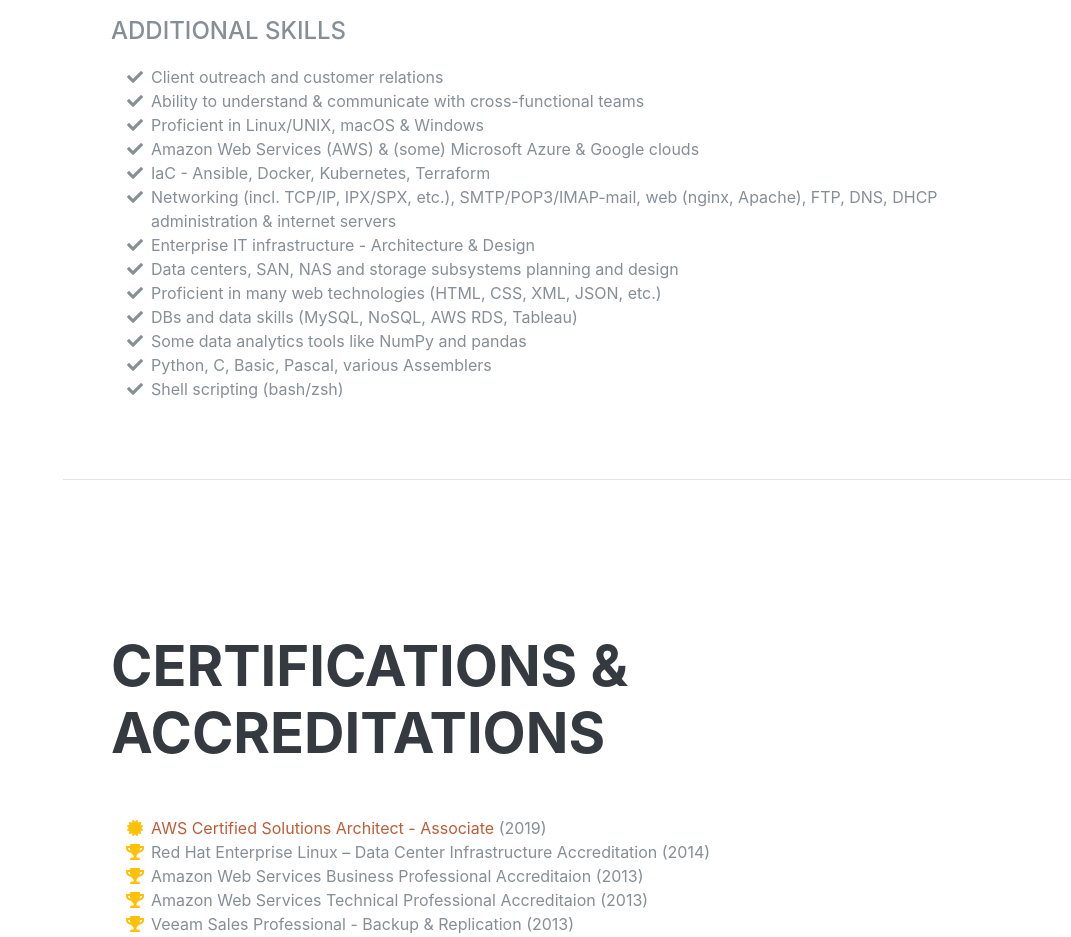
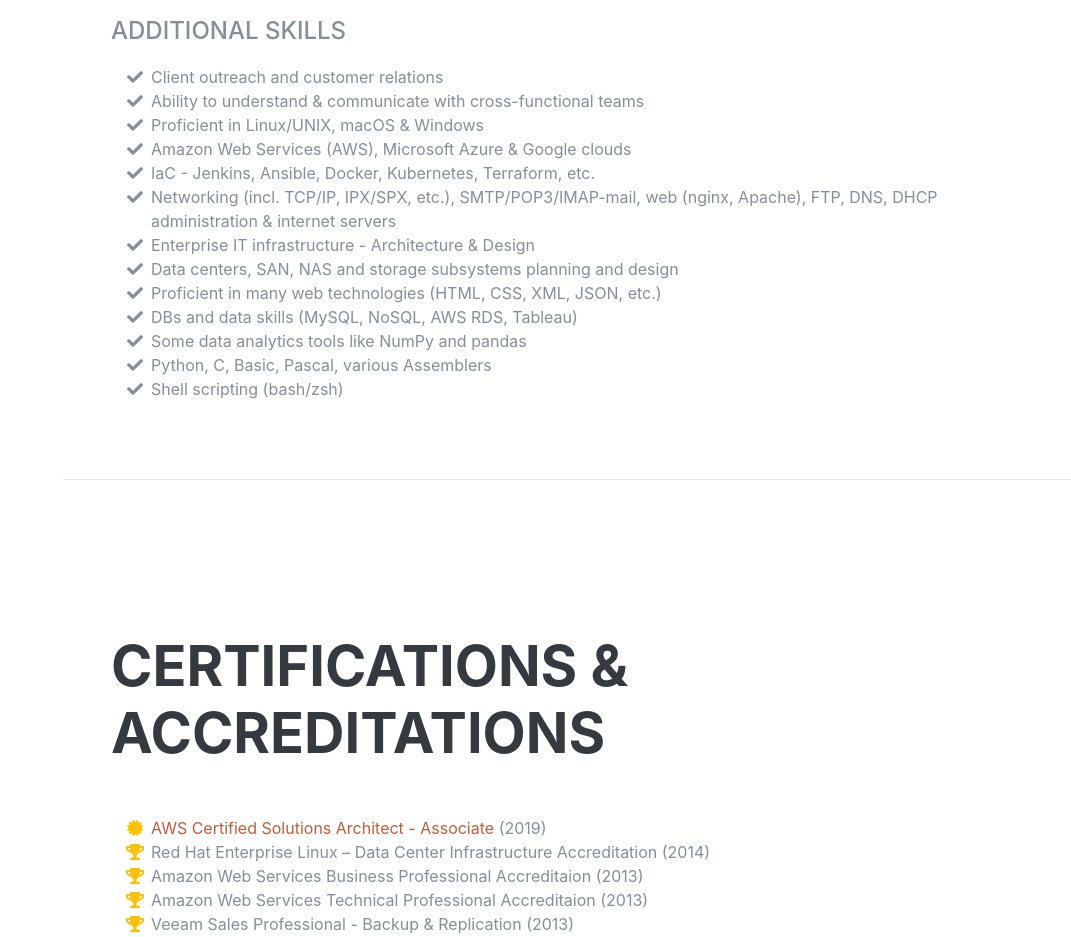
Before and after one commit to yovko/cv.yovko.net, a plain HTML site: page index.html in a window 1280 px wide. Shown: the part 4441-5378 px from the top of the page, without its empty margins (209-1280 px from the left). Drawn offline with Linux system fonts and the light colour scheme; a web font is replaced by a local one.

Commit message:
Some minor fixes

```diff
--- a/index.html
+++ b/index.html
@@ -343,11 +343,11 @@
             Proficient in Linux/UNIX, macOS & Windows</li>
           <li>
           <i class="fa-li fa fa-check"></i>
-            Amazon Web Services (AWS) &amp; (some) Microsoft Azure &amp; Google clouds
+            Amazon Web Services (AWS), Microsoft Azure &amp; Google clouds
           </li>
           <li>
           <i class="fa-li fa fa-check"></i>
-            IaC - Ansible, Docker, Kubernetes, Terraform
+            IaC - Jenkins, Ansible, Docker, Kubernetes, Terraform, etc.
           </li>
           <li>
           <i class="fa-li fa fa-check"></i>
```
